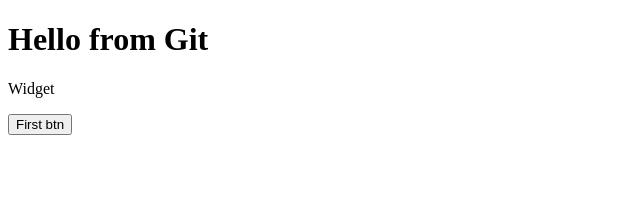
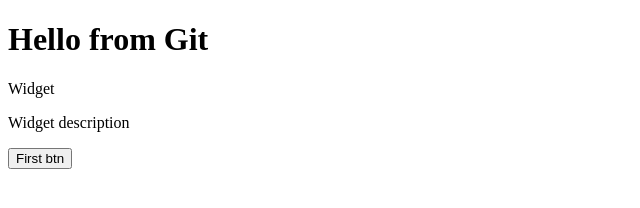
Before and after one commit to SergeyKagal/my_project, a plain HTML site: page index.html in a window 1280 px wide. Shown: the whole page, without its empty margins (0-640 px from the left). Drawn offline with Linux system fonts and the light colour scheme.

Commit message:
widget description add

```diff
--- a/index.html
+++ b/index.html
@@ -12,6 +12,7 @@
     <h1>Hello from Git</h1>
     <div id="container">
         <p class="p1">Widget</p>
+        <p>Widget description</p>
         <button class="b1">First btn</button>
     </div>
 </body>
```
